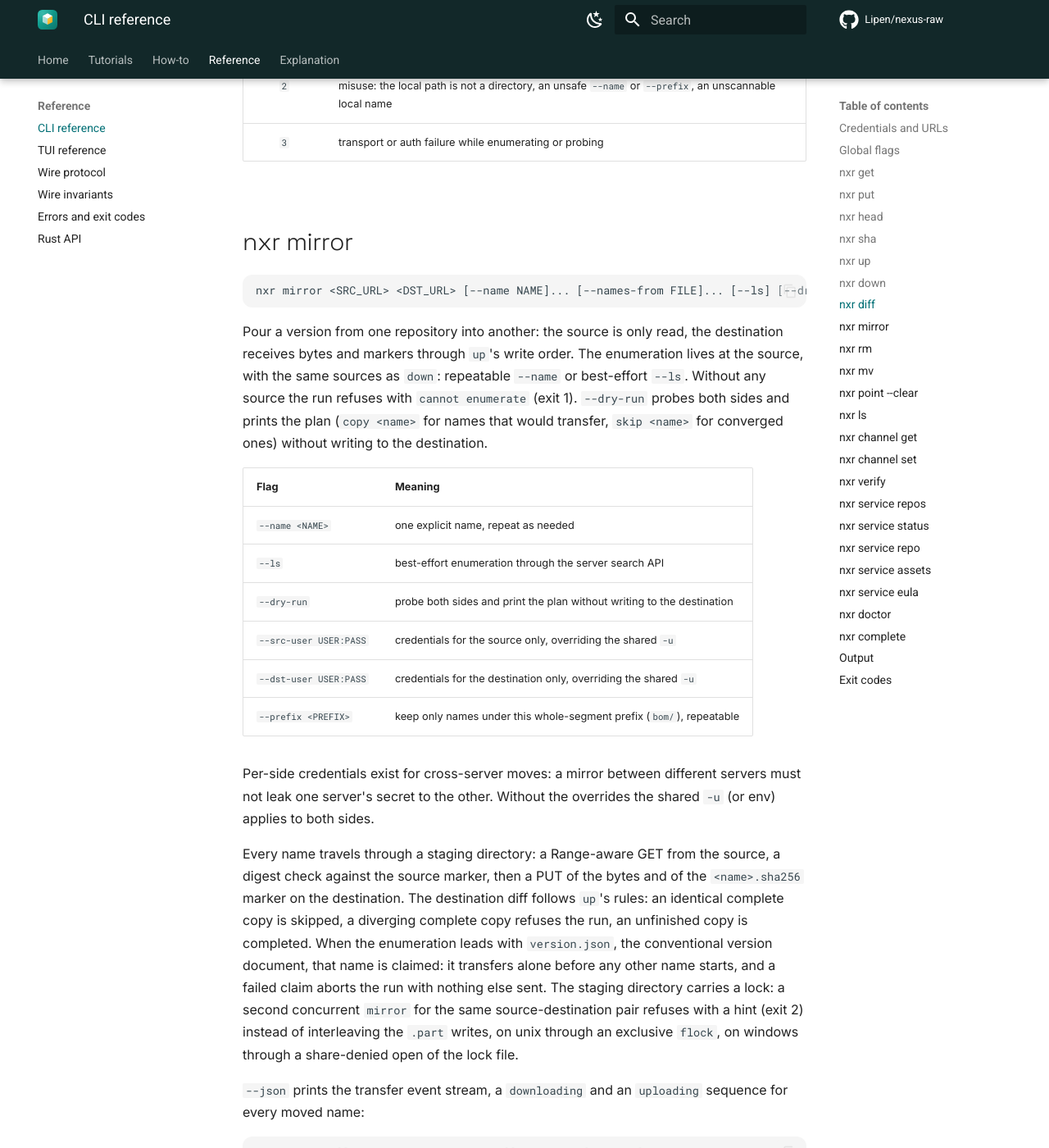
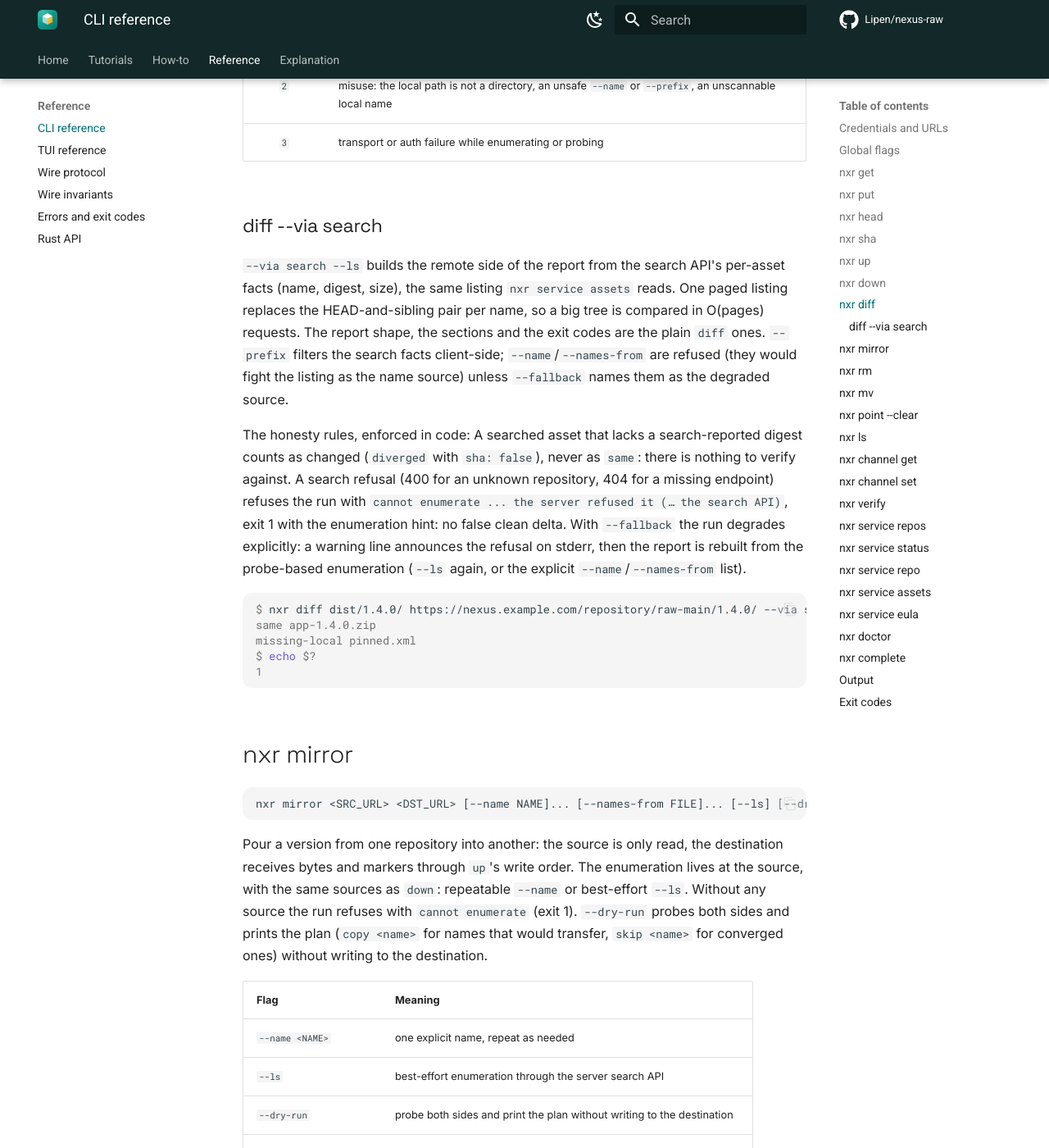
Before and after one commit to Lipen/nexus-raw, an MkDocs documentation site: the page built from docs/reference/cli.md, in a window 1280 px wide and 1400 px high, scrolled down 11865 px. Shown: the whole window at 82% size. Built offline with MkDocs 1.6.1 and Material for MkDocs 9.7.7, drawn with Linux system fonts in a browser that asks for light colours; comment, search, counter and statistics services are not loaded; some of the changed text lies outside the part shown.

Commit message:
docs: the diff over the search listing is documented

````diff
--- a/docs/reference/cli.md
+++ b/docs/reference/cli.md
@@ -399,7 +399,7 @@ A fresh download that still diverges refuses the run (exit 1), so nothing diverg
 ## nxr diff
 
 ```
-nxr diff <LOCAL_DIR> <SRC_URL> [--name NAME]... [--names-from FILE]... [--ls] [--prefix PREFIX]...
+nxr diff <LOCAL_DIR> <SRC_URL> [--name NAME]... [--names-from FILE]... [--ls] [--prefix PREFIX]... [--via search [--fallback]]
 ```
 
 Compare a local directory against a remote one and print the delta, changing nothing on either side.
@@ -444,6 +444,26 @@ A fully converged directory reports every name as `same` and exits 0.
 | `1` | differences found, or a data refusal: `cannot enumerate` |
 | `2` | misuse: the local path is not a directory, an unsafe `--name` or `--prefix`, an unscannable local name |
 | `3` | transport or auth failure while enumerating or probing |
+
+### diff --via search
+
+`--via search --ls` builds the remote side of the report from the search API's per-asset facts (name, digest, size), the same listing `nxr service assets` reads.
+One paged listing replaces the HEAD-and-sibling pair per name, so a big tree is compared in O(pages) requests.
+The report shape, the sections and the exit codes are the plain `diff` ones.
+`--prefix` filters the search facts client-side; `--name`/`--names-from` are refused (they would fight the listing as the name source) unless `--fallback` names them as the degraded source.
+
+The honesty rules, enforced in code:
+A searched asset that lacks a search-reported digest counts as changed (`diverged` with `sha: false`), never as `same`: there is nothing to verify against.
+A search refusal (400 for an unknown repository, 404 for a missing endpoint) refuses the run with `cannot enumerate ... the server refused it (… the search API)`, exit 1 with the enumeration hint: no false clean delta.
+With `--fallback` the run degrades explicitly: a warning line announces the refusal on stderr, then the report is rebuilt from the probe-based enumeration (`--ls` again, or the explicit `--name`/`--names-from` list).
+
+```console
+$ nxr diff dist/1.4.0/ https://nexus.example.com/repository/raw-main/1.4.0/ --via search --ls
+same app-1.4.0.zip
+missing-local pinned.xml
+$ echo $?
+1
+```
 
 ## nxr mirror
 
````
Also changed, not shown: CHANGELOG.md (+4 -0 lines), README.md (+1 -1 lines).
